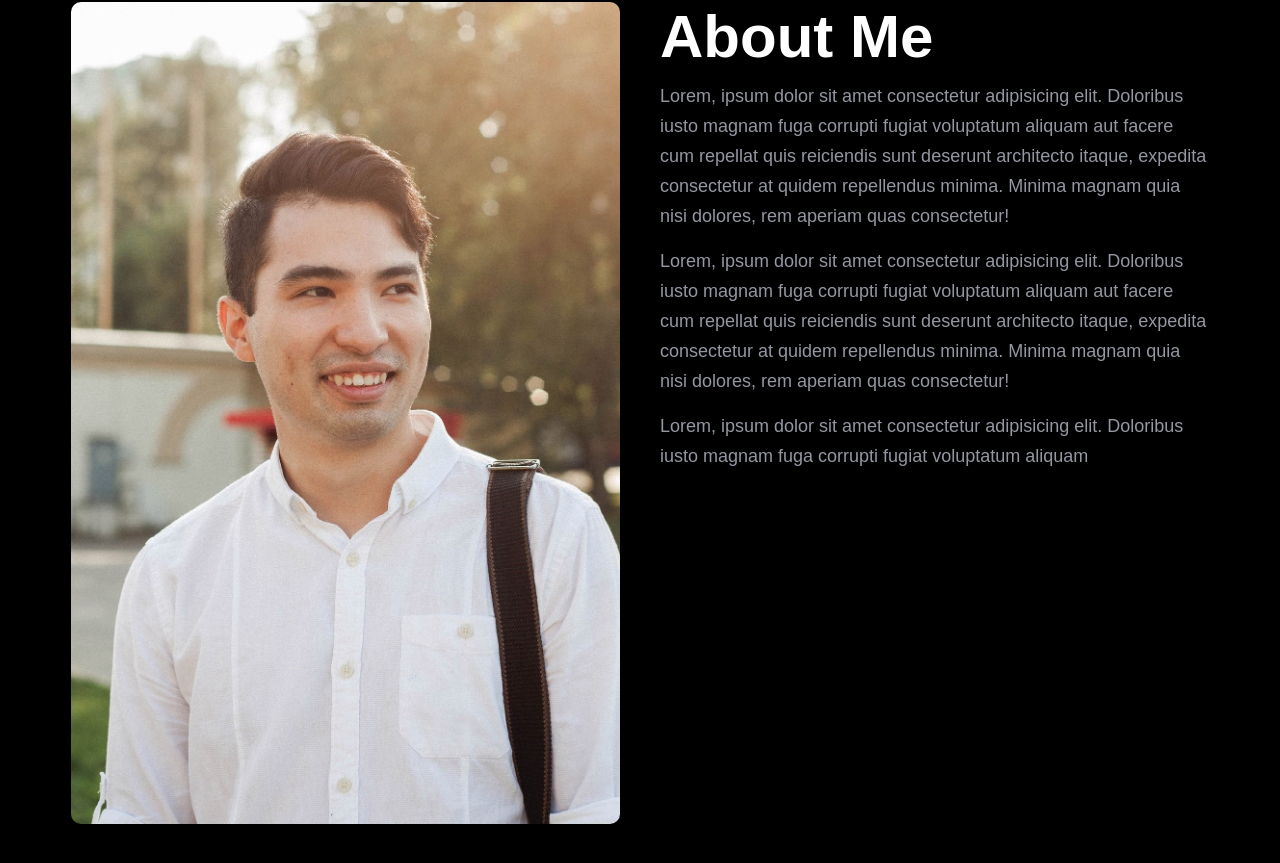
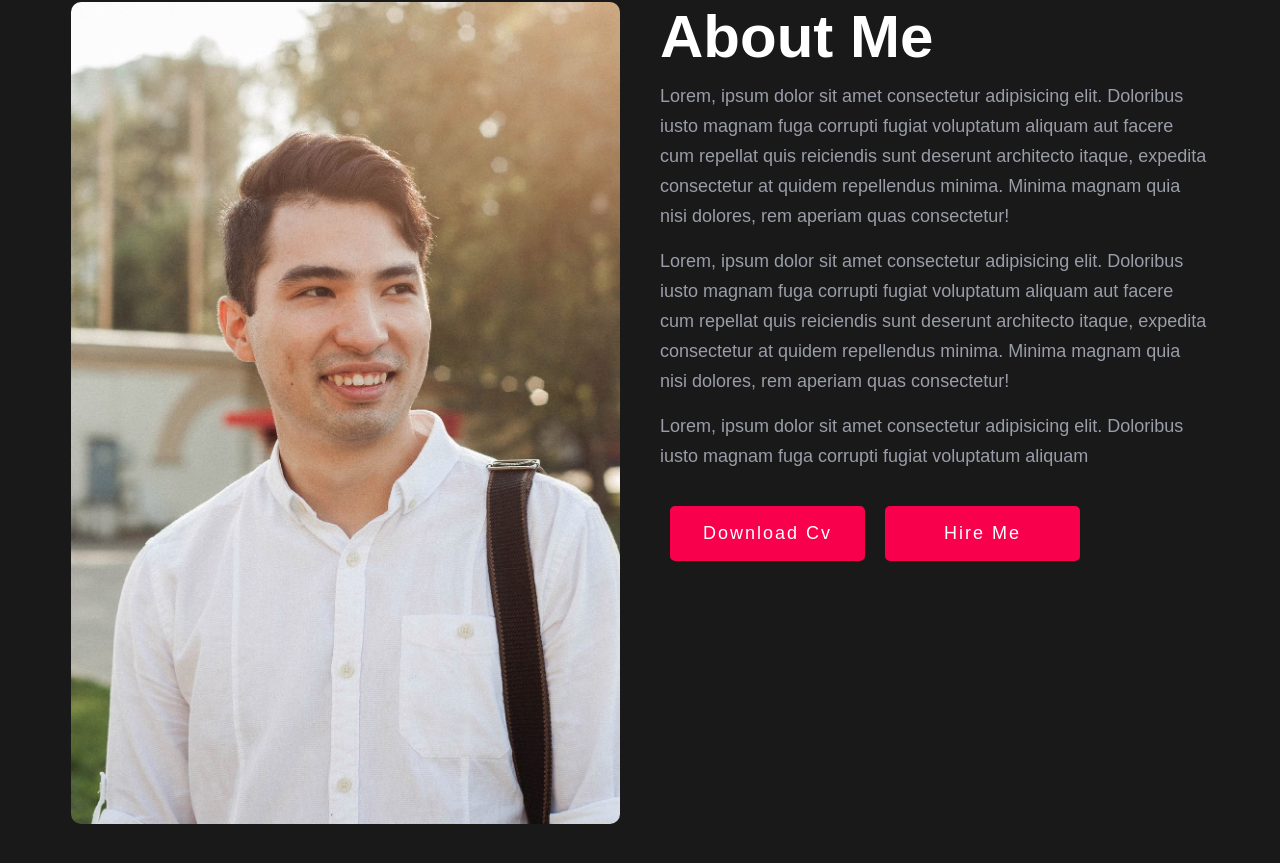
Before and after one commit to dkimd5/react-portfolio, a React (Create React App) app: page / in a window 1280 px wide. Shown: the part 647-1510 px from the top of the page. Built offline with nearby package versions, Linux system fonts and the light colour scheme.

Commit message:
buttons added for about component

```diff
--- a/src/About/About.css
+++ b/src/About/About.css
@@ -1,3 +1,7 @@
+.about {
+    background: #191919;
+}
+
 img.about__img {
     border-radius: 10px;
     width: 100%;
@@ -10,3 +14,15 @@ h1.about__heading {
     font-family: Montserrat, sans-serif;
     font-size: 60px;
 }
+
+button.about.btn.pointer {
+    text-transform: capitalize;
+    width: 195px;
+    height: 55px;
+    font-size: 18px;
+    transition: .4s ease;
+}
+
+.about__button {
+    padding: 20px 0px;
+}
--- a/src/About/About.js
+++ b/src/About/About.js
@@ -31,6 +31,14 @@ function About() {
                 Lorem, ipsum dolor sit amet consectetur adipisicing elit.
                 Doloribus iusto magnam fuga corrupti fugiat voluptatum aliquam
               </p>
+              <div className="about__button d__flex align__items_center">
+                <a href="#">
+                  <button className="about btn pointer">Download Cv</button>
+                </a>
+                <a href="#">
+                  <button className="about btn pointer">Hire Me</button>
+                </a>
+              </div>
             </div>
           </div>
         </div>
--- a/src/App.css
+++ b/src/App.css
@@ -134,3 +134,8 @@ button.btn {
   font-family: Poppins,sans-serif;
   margin-bottom: 15px;
 }
+
+button.about.btn.pointer:hover {
+  background: #fff;
+  color: #000!important;
+}
```
